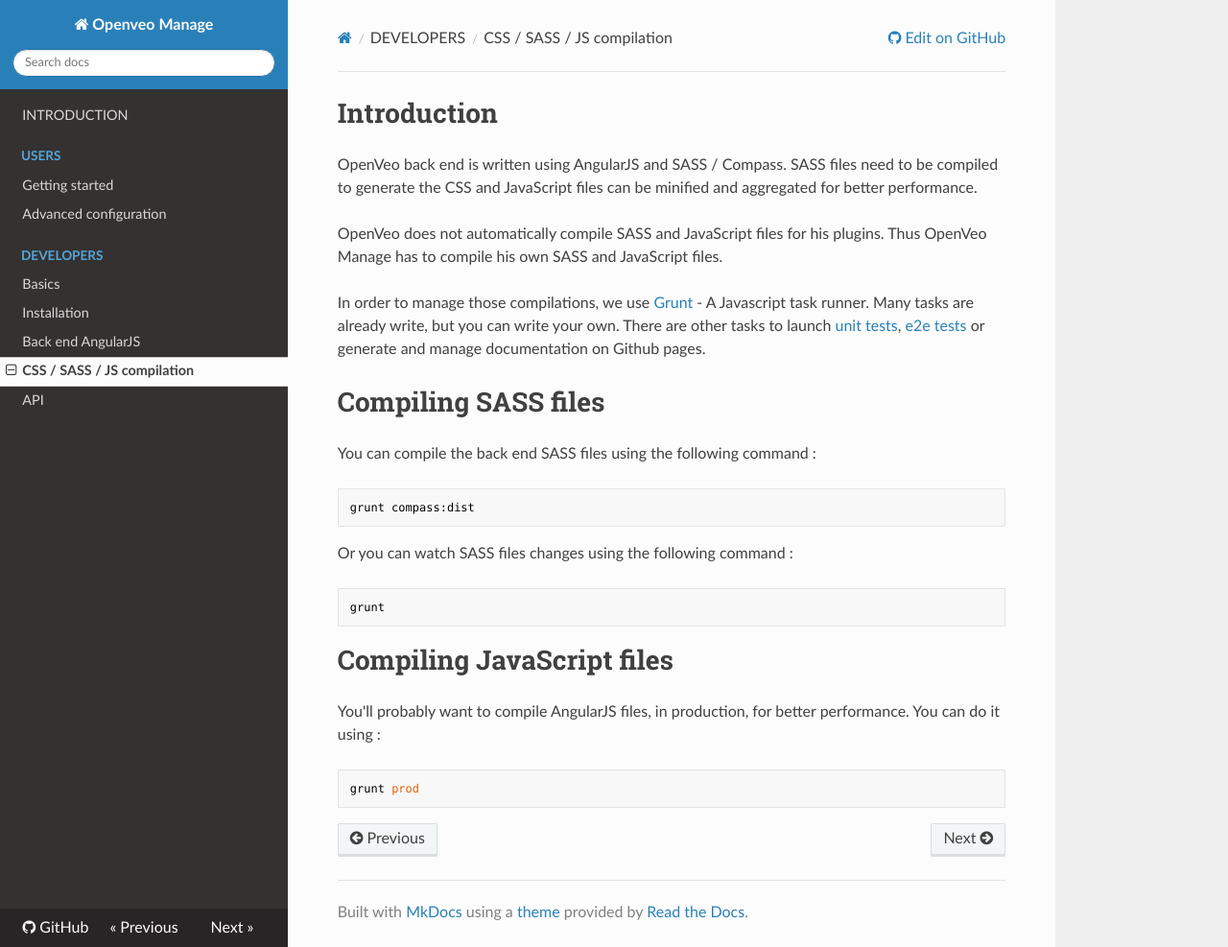
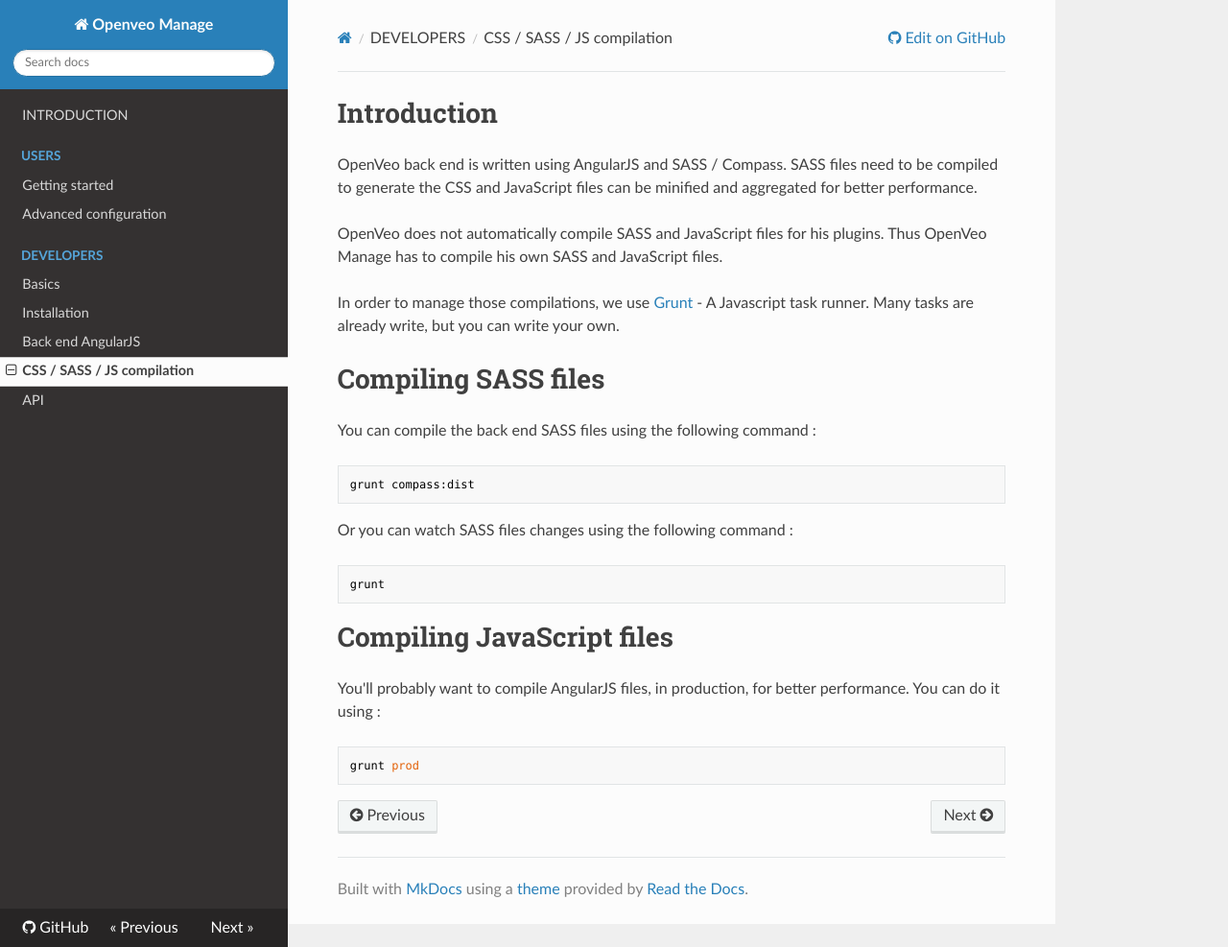
Before and after one commit to veo-labs/openveo-manage, an MkDocs documentation site: the page built from docs/developers/compilation.md, in a window 1280 px wide and 987 px high. Shown: the whole window at 96% size. Built offline with MkDocs 1.6.1, drawn with Linux system fonts in a browser that asks for light colours; nearby versions of some CDN libraries; old or Windows-style settings are respelled for this version of MkDocs.

```diff
--- a/docs/developers/compilation.md
+++ b/docs/developers/compilation.md
@@ -5,7 +5,6 @@ OpenVeo back end is written using AngularJS and SASS / Compass. SASS files need
 OpenVeo does not automatically compile SASS and JavaScript files for his plugins. Thus OpenVeo Manage has to compile his own SASS and JavaScript files.
 
 In order to manage those compilations, we use [Grunt](http://gruntjs.com/) - A Javascript task runner. Many tasks are already write, but you can write your own.
-There are other tasks to launch [unit tests](/developers/unit-tests), [e2e tests](/developers/end-to-end-tests) or generate and manage documentation on Github pages.
 
 # Compiling SASS files
 
```
Also changed, not shown: docs/getting-started.md (+1 -1 lines).
